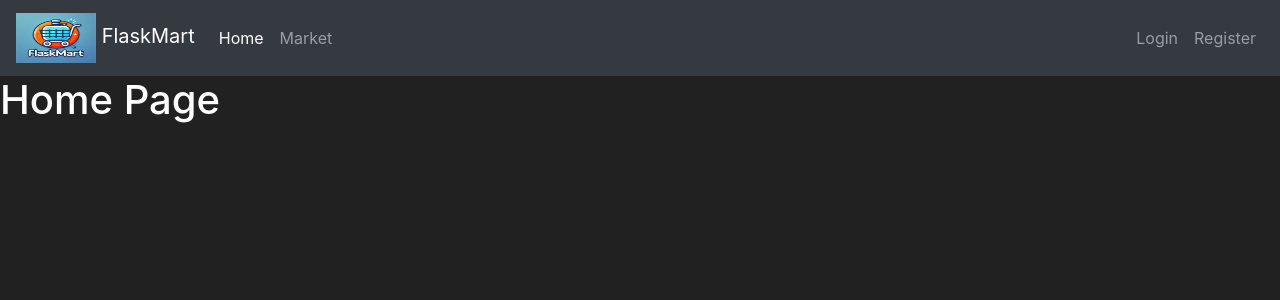
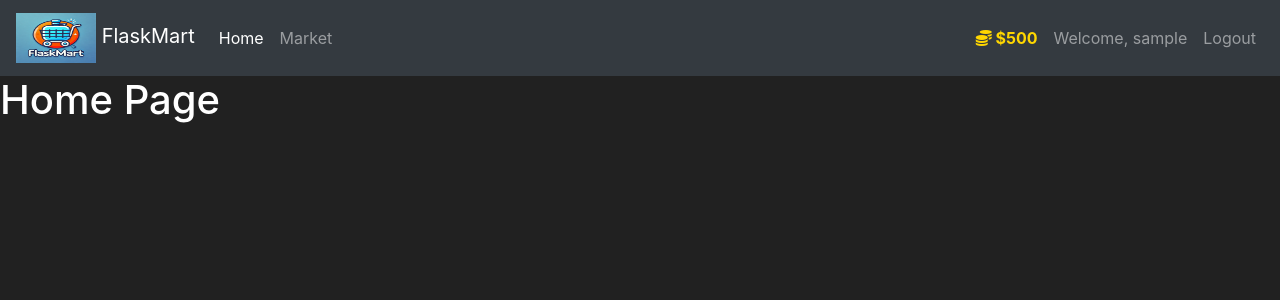
Before and after one commit to vijay12panwar/FlaskMart, a Flask app: page / in a window 1280 px wide. Shown: the top 300 px of the page. Run offline with Flask 3, Linux system fonts and the light colour scheme; the visitor is signed in with stand-in values (Sample User, id 1).

Commit message:
implement logout functionality

```diff
--- a/market/models.py
+++ b/market/models.py
@@ -12,6 +12,21 @@ class User(db.Model, UserMixin):
     password_hash = db.Column(db.String(length=60), nullable=False)
     budget = db.Column(db.Integer(), default=500)
     item = db.relationship('Item', backref='owned_user', lazy=True)
+
+    @property
+    def prettier_budget(self):
+        s = str(self.budget)
+        count = 0
+        result = ''
+        for i in range(len(s)-1, -1, -1):
+            if count == 3:
+                result += ','
+                count = 0
+            result += s[i]
+            count += 1
+
+        result = result[::-1]
+        return '$'+result
 
     @property
     def password(self):
--- a/market/routes.py
+++ b/market/routes.py
@@ -2,7 +2,7 @@ from flask import render_template, redirect, url_for, flash
 from market import app, db
 from market.models import Item, User
 from market.forms import RegisterForm, LoginForm
-from flask_login import login_user
+from flask_login import login_user, logout_user
 
 @app.route("/")
 @app.route("/home")
@@ -49,3 +49,9 @@ def login_page():
             flash('Username and Password not match! Please try again', category='danger')
 
     return render_template("login.html", login_form = login_form)
+
+@app.route('/logout')
+def logout_page():
+    logout_user()
+    flash('You have been logged out!', category='info')
+    return redirect(url_for('home_page'))
--- a/market/templates/base.html
+++ b/market/templates/base.html
@@ -7,6 +7,9 @@
 
     <link rel="stylesheet" href="https://cdn.jsdelivr.net/npm/bootstrap@4.5.3/dist/css/bootstrap.min.css"
         integrity="sha384-TX8t27EcRE3e/ihU7zmQxVncDAy5uIKz4rEkgIXeMed4M0jlfIDPvg6uqKI2xXr2" crossorigin="anonymous">
+
+    <link rel="stylesheet" href="https://cdnjs.cloudflare.com/ajax/libs/font-awesome/5.15.3/css/all.min.css">
+
 
     <title>
         {% block title %}
@@ -33,6 +36,23 @@
                     <a class="nav-link" href={{ url_for('market_page') }}>Market</a>
                 </li>
             </ul>
+
+            {% if current_user.is_authenticated%}
+                <ul class="navbar-nav">
+                    <li class="nav-item">
+                        <a class="nav-link" style="color:gold; font-weight: bold;">
+                            <i class="fas fa-coins"></i>
+                            {{ current_user.prettier_budget }}
+                        </a>
+                    </li>
+                    <li class="nav-item">
+                        <a class="nav-link">Welcome, {{ current_user.username }}</a>
+                    </li>
+                    <li class="nav-item">
+                        <a class="nav-link" href={{ url_for('logout_page') }}>Logout</a>
+                    </li>
+                </ul>
+            {% else %}
                 <ul class="navbar-nav">
                     <li class="nav-item">
                         <a class="nav-link" href={{ url_for('login_page') }}>Login</a>
@@ -41,6 +61,9 @@
                         <a class="nav-link" href={{ url_for('register_page') }}>Register</a>
                     </li>
                 </ul>
+            {% endif %}
+
+
         </div>
     </nav>
 
```
Lines whose indentation alone changed are shown as unchanged.
